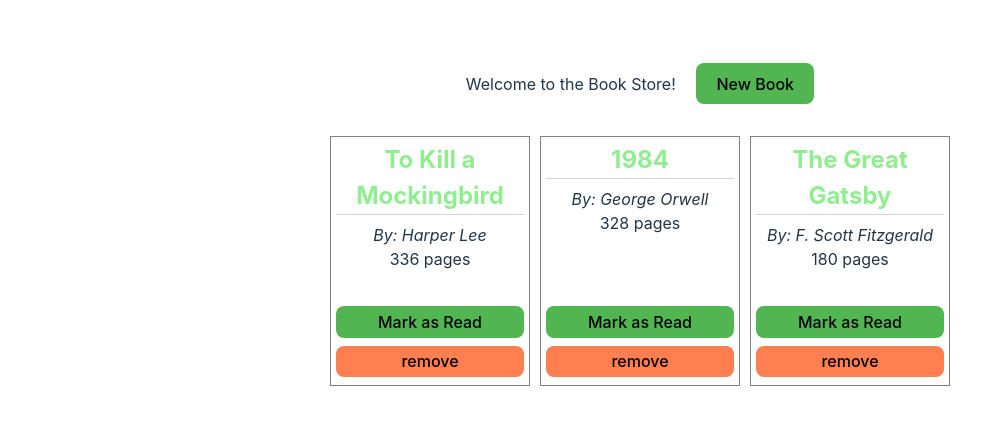
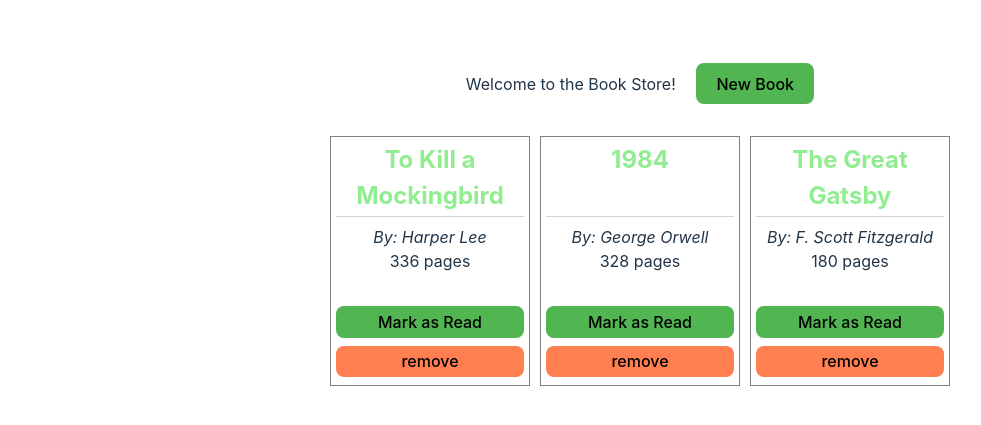
Before and after one commit to Nick-Damico/typescript_foundations, a website built with Vite: page book/index.html in a window 1280 px wide. Shown: the part 91-516 px from the top of the page, without its empty margins (0-981 px from the left). Built offline with nearby package versions, Linux system fonts and the light colour scheme.

Commit message:
Style: Adjust style of book card

```diff
--- a/src/style.css
+++ b/src/style.css
@@ -124,17 +124,18 @@ h1 {
 .book-card {
   display: flex;
   flex-direction: column;
-  border: 1px solid grey;
   max-width: 200px;
   width: 100%;
   min-height: 250px;
   padding: 5px 5px 0;
+  border: 1px solid grey;
 }
 
 .book-card__title {
+  margin-bottom: 0.5rem;
+  min-height: 75px;
+  border-bottom: 1px solid lightgrey;
   color: lightgreen;
-  border-bottom: 1px solid lightgrey;
-  margin-bottom: 0.5rem;
 }
 
 .book-card__author {
```
